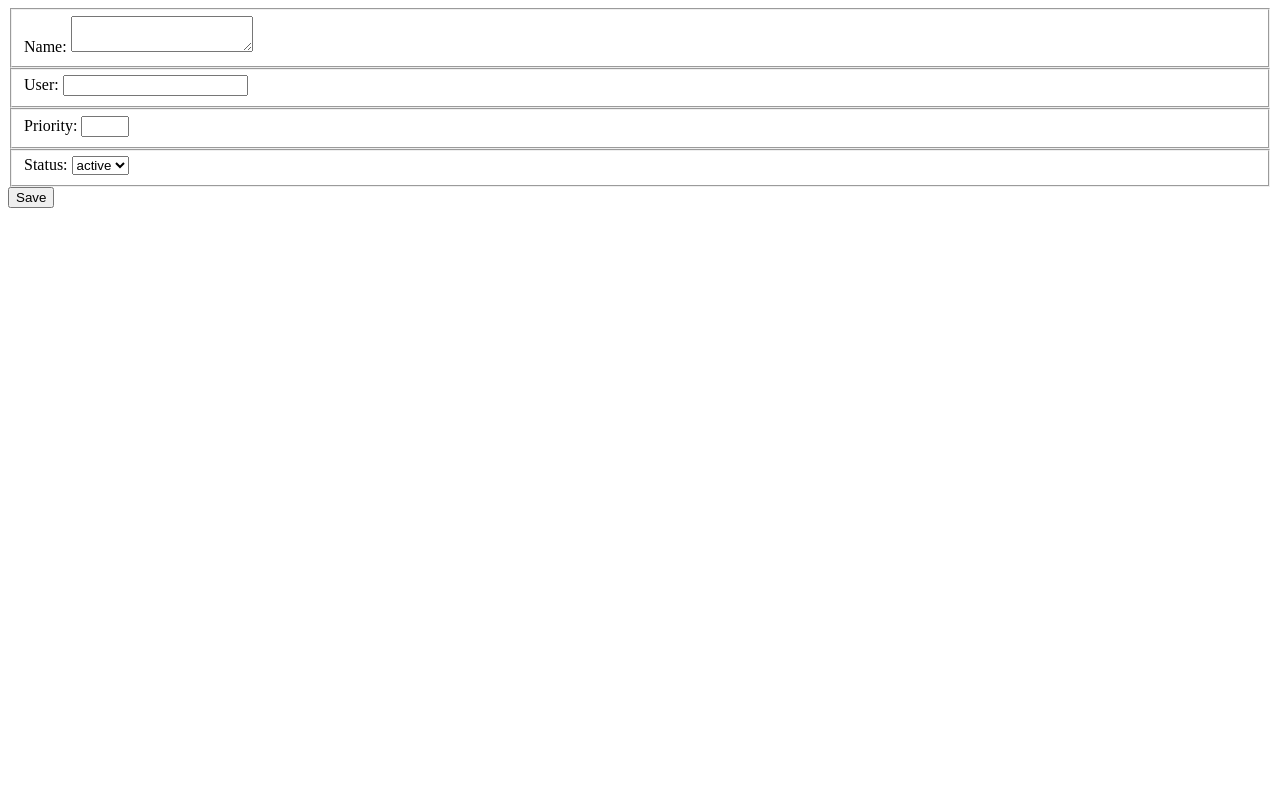
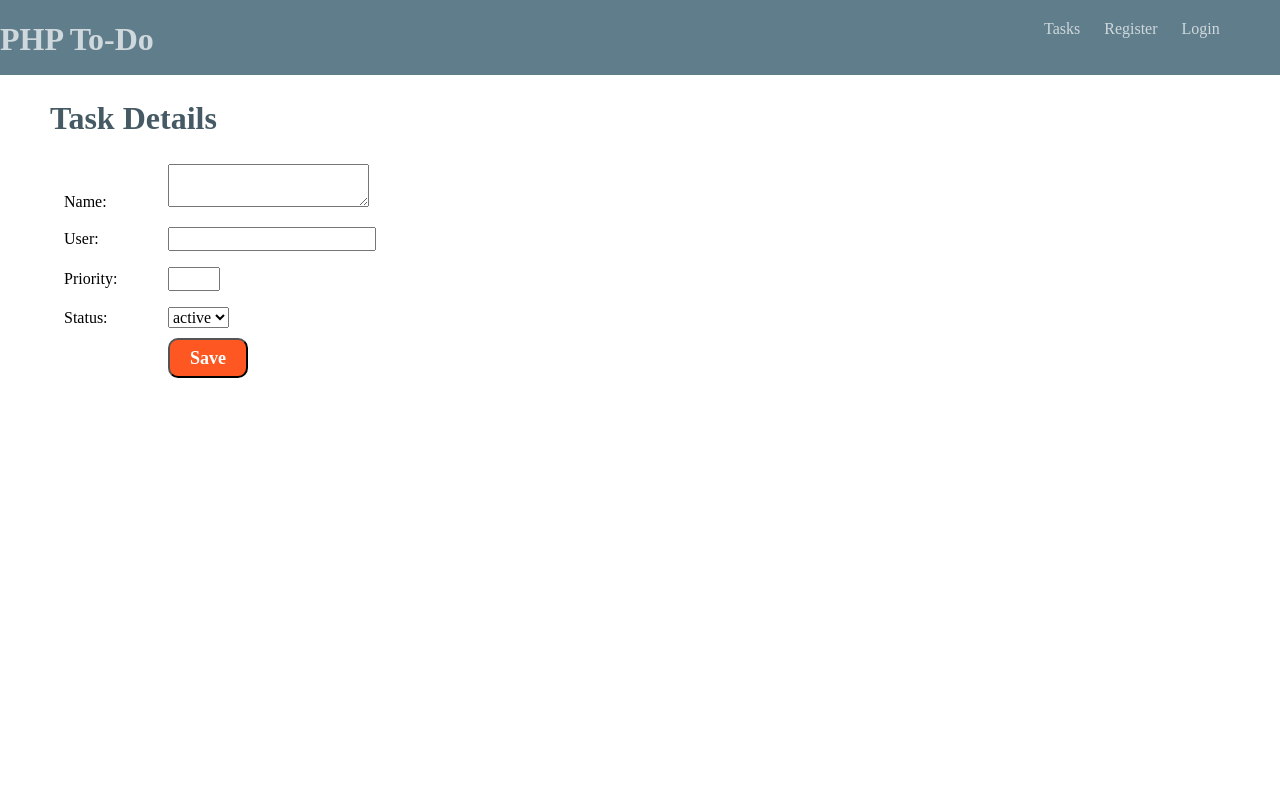
Before and after one commit to ifotn/comp1006g-php-todo, a PHP site: page /task-details.php in a window 1280 px wide. Run offline with PHP 8.4, Linux system fonts and the light colour scheme; tables that the repository leaves empty or names only in its code hold one stand-in row (values such as "Sample post"); data that the repository does not hold is empty; some web fonts are replaced.

Commit message:
l5/2 - style form & nav

```diff
--- a/css/app.css
+++ b/css/app.css
@@ -32,5 +32,76 @@ tbody tr:nth-child(even) {
 }
 
 main {
-    margin: 50px;
+    margin-left: 50px;
+    margin-top: 100px;
 }
+
+/* form elements */
+fieldset {
+    border: none;
+}
+
+label {
+    width: 100px;
+    display: inline-block;
+}
+
+.btnOffset {
+    margin-left: 118px;
+}
+
+button {
+    background: #FF5722;
+    color: #FFFFFF;
+    font-size: large;
+    font-weight: bold;
+    padding: 8px 20px;
+    border-radius: 10px;
+    cursor: pointer;
+}
+
+button:hover {
+    background: #fe784f;
+}
+
+/* header */
+header {
+    background: #607D8B;
+    color: #CFD8DC;
+    height: 75px;
+    top: 0;
+    position: fixed;
+    left: 0;
+    display: flex;
+    width: 100%;
+}
+
+header h1 a, a:visited {
+     text-decoration: none;
+     color: #CFD8DC;
+}
+
+header nav ul {
+    list-style-type: none;
+    position: fixed;
+    padding: 10px;
+    left: 80%;
+    height: 100%;
+    margin: 0;
+    transition: left 0.1s;
+}
+
+header nav li {
+    display: inline-block;
+}
+
+header nav ul a, a:visited {
+    display: block;
+    padding: 10px;
+    text-decoration: none;
+    color: #CFD8DC;
+}
+
+header nav ul a:hover {
+    color: #FFFFFF;
+}
--- a/task-details.php
+++ b/task-details.php
@@ -1,12 +1,39 @@
 <!DOCTYPE html>
 <html lang="en">
+
 <head>
     <meta charset="UTF-8">
     <meta http-equiv="X-UA-Compatible" content="IE=edge">
     <meta name="viewport" content="width=device-width, initial-scale=1.0">
     <title>Task Details</title>
+    <!-- remove any custom browser styles -->
+    <link rel="stylesheet" href="css/normalize.css" />
+    <!-- custom css -->
+    <link rel="stylesheet" href="css/app.css" />
 </head>
+
 <body>
+    <header>
+        <h1>
+            <a href="#">PHP To-Do</a>
+        </h1>
+        <nav>
+            <ul>
+                <li>
+                    <a href="tasks.php">Tasks</a>
+                </li>
+                <li>
+                    <a href="#">Register</a>
+                </li>
+                <li>
+                    <a href="#">Login</a>
+                </li>
+            </ul>
+        </nav>
+    </header>
+    <main>
+        <h1>Task Details</h1>
+
         <form action="save-task.php" method="post">
             <fieldset>
                 <label for="name">Name:</label>
@@ -42,7 +69,7 @@
                     // loop and display as <option></option>
                     foreach ($status as $value) {
                         echo '<option value="' . $value['statusId'] .
-                        '">'. $value['status'] . '</option>';
+                            '">' . $value['status'] . '</option>';
                     }
 
                     // disconnect
@@ -50,7 +77,9 @@
                     ?>
                 </select>
             </fieldset>
-        <button>Save</button>
+            <button class="btnOffset">Save</button>
         </form>
+    </main>
 </body>
+
 </html>
```
Also changed, not shown: tasks.php (+22 -0 lines). Lines whose indentation alone changed are shown as unchanged.
